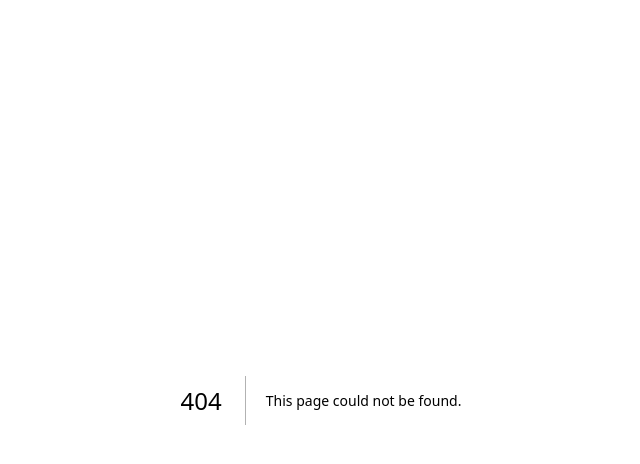
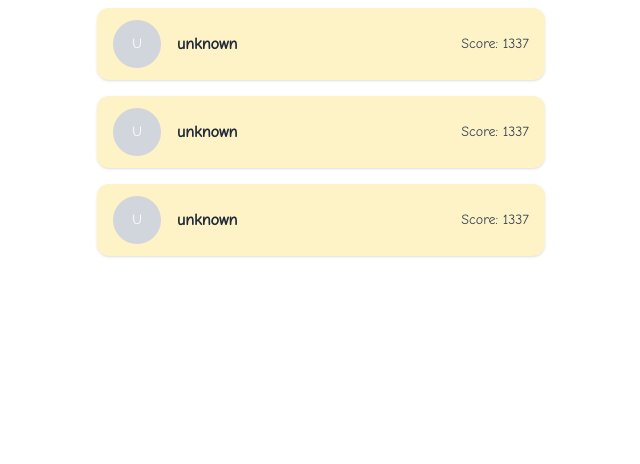
Before and after one commit to suniyao/freedom-week, a Next.js app: page /rank in a window 1280 px wide. Before the commit this address had no page. Shown: the top 464 px of the page, without its empty margins (319-959 px from the left). Built offline with nearby package versions, Linux system fonts and the light colour scheme.

Commit message:
update rank page

```diff
--- /dev/null
+++ b/src/app/(pages)/rank/page.tsx
@@ -0,0 +1,13 @@
+import RankEntry from "../../components/RankEntry";
+
+export default function Rank() {
+  return (
+    <div className="flex flex-col items-center gap-2">
+      <div className="w-120">
+        <RankEntry userId="000000"/>
+        <RankEntry userId="000000"/>
+        <RankEntry userId="000000"/>
+      </div>
+    </div>
+  )
+}
--- /dev/null
+++ b/src/app/components/RankEntry.tsx
@@ -0,0 +1,47 @@
+'use client'
+
+import { useState } from "react";
+import Image from "next/image"; // in case you wanna use real pfp imgs
+
+type Props = {
+  userId: string;
+};
+
+export default function RankEntry({ userId }: Props) {
+  // TODO: fetch user info from DB using userId
+  const [username, setUsername] = useState("unknown");
+  const [pfp, setPfp] = useState("null");
+  const [score, setScore] = useState(1337);
+
+  return (
+    <div className="flex justify-center py-2">
+      <div className="flex w-full max-w-md items-center gap-4 rounded-xl bg-amber-100 px-4 py-3 shadow-sm transition hover:shadow-md">
+
+        {/* Profile Picture or Placeholder */}
+        <div className="h-12 w-12 flex-shrink-0 overflow-hidden rounded-full bg-gray-300 text-center text-sm font-medium text-white flex items-center justify-center">
+          {pfp !== "null" ? (
+            <Image
+              src={pfp}
+              alt="Profile"
+              width={48}
+              height={48}
+              className="rounded-full"
+            />
+          ) : (
+            username[0]?.toUpperCase() || "?"
+          )}
+        </div>
+
+        {/* Username + Score */}
+        <div className="flex flex-1 items-center justify-between">
+          <span className="text-base font-semibold text-gray-800">
+            {username}
+          </span>
+          <span className="text-sm font-medium text-gray-700">
+            Score: {score}
+          </span>
+        </div>
+      </div>
+    </div>
+  );
+}
--- a/src/app/page.tsx
+++ b/src/app/page.tsx
@@ -11,7 +11,7 @@ export default function HomePage() {
                 </div>
                 <div
                     className={"text-2xl p-4 m-10 bg-stone-900 text-amber-100 rounded-xl text-center items-center flex hover:cursor-pointer hover:bg-amber-400 hover:p-5 hover:m-9 transition-all"}>
-                    <Link href={"/signin"}>sign in</Link>
+                    <Link href={"/sign-in"}>sign in</Link>
                 </div>
             </div>
             <div className={"w-full h-full justify-center text-3xl items-end pr-24 flex flex-col gap-5"}>
```
Also changed, not shown: src/app/(pages)/rankings/page.tsx (deleted).
